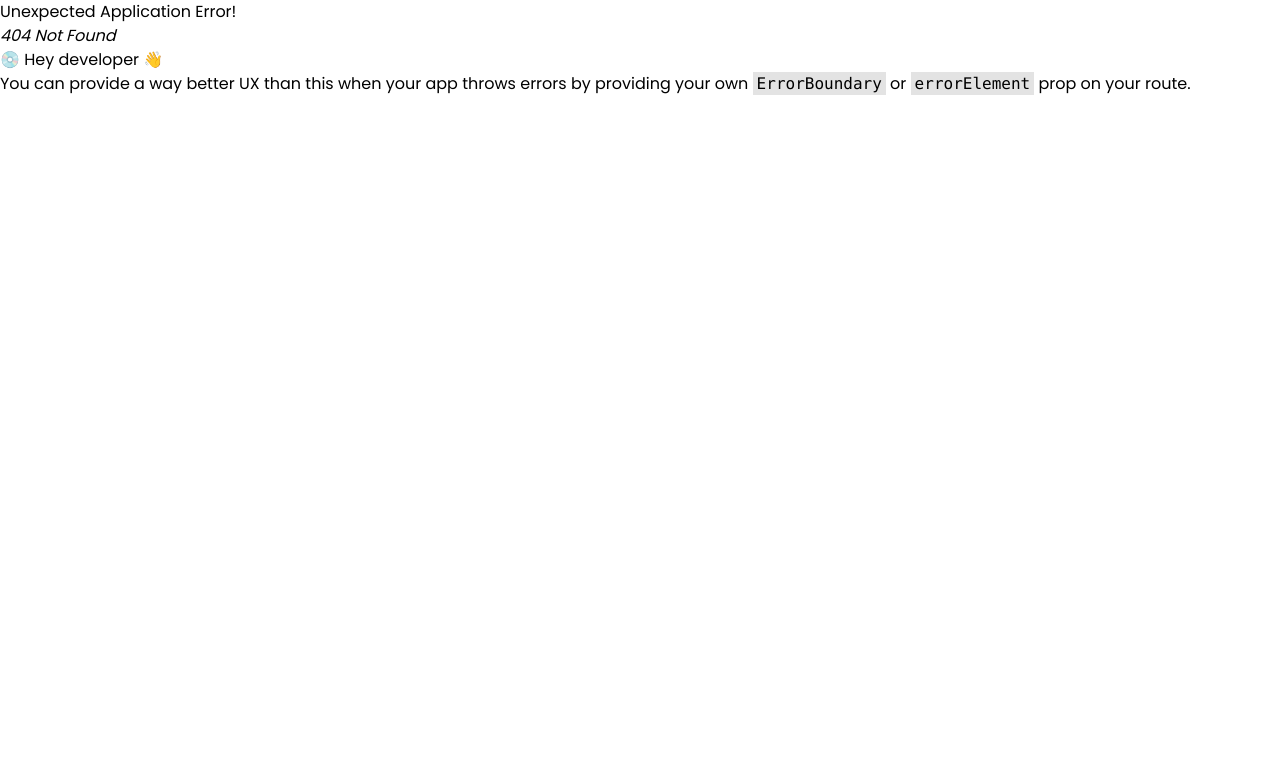
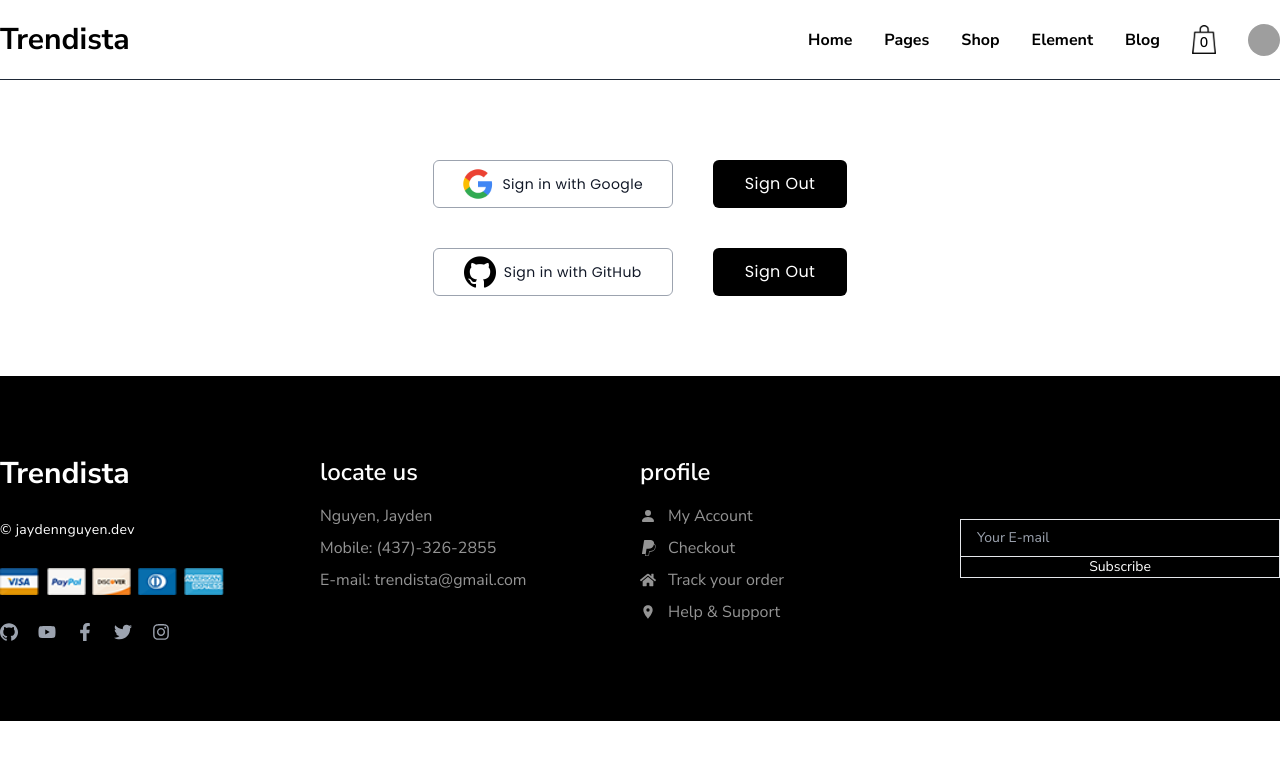
Before and after one commit to jayden-n/trendista, a React (Create React App) app in the folder client/: page /login in a window 1280 px wide. Before the commit this address had no page. Shown: the top 760 px of the page. Built offline with nearby package versions, Linux system fonts and the light colour scheme; grey boxes are pictures that could not be loaded.

Commit message:
crafted login page with google/github layout

```diff
--- a/client/src/App.js
+++ b/client/src/App.js
@@ -12,6 +12,7 @@
 import Cart from './pages/Cart';
 import { productsData } from './api/Api';
 import Product from './components/Product';
+import Login from './pages/Login';
 
 const Layout = () => {
   return (
@@ -41,6 +42,10 @@
         path: '/cart',
         element: <Cart />,
       },
+      {
+        path: '/login',
+        element: <Login />,
+      },
     ],
   },
 ]);
--- a/client/src/components/Header.js
+++ b/client/src/components/Header.js
@@ -41,11 +41,13 @@
               </span>
             </div>
           </Link>
-          <img
-            className="w-8 h-8 rounded-full"
-            src="https://images.pexels.com/photos/264547/pexels-photo-264547.jpeg?auto=compress&cs=tinysrgb&w=1260&h=750&dpr=1"
-            alt="userLogo"
-          />
+          <Link to="/login">
+            <img
+              className="w-8 h-8 rounded-full"
+              src="https://images.pexels.com/photos/264547/pexels-photo-264547.jpeg?auto=compress&cs=tinysrgb&w=1260&h=750&dpr=1"
+              alt="userLogo"
+            />
+          </Link>
         </div>
       </div>
     </div>
--- /dev/null
+++ b/client/src/pages/Login.js
@@ -0,0 +1,28 @@
+import React from 'react';
+import { githubLogo, googleLogo } from '../assets';
+const Login = () => {
+  return (
+    <div className="w-full flex flex-col items-center justify-center gap-10 py-20">
+      <div className="w-full flex items-center justify-center gap-10">
+        <div className="text-base w-60 h-12 tracking-wide border-[1px] border-gray-400 rounded-md flex items-center justify-center gap-2 hover:border-blue-600 cursor-pointer duration-300">
+          <img className="w-8" src={googleLogo} alt="googleLogo" />
+          <span className="text-sm text-gray-900">Sign in with Google</span>
+        </div>
+        <button className="bg-black text-white text-base py-3 px-8 tracking-wide rounded-md hover:bg-gray-800 duration-300">
+          Sign Out
+        </button>
+      </div>
+      <div className="w-full flex items-center justify-center gap-10">
+        <div className="text-base w-60 h-12 tracking-wide border-[1px] border-gray-400 rounded-md flex items-center justify-center gap-2 hover:border-blue-600 cursor-pointer duration-300">
+          <img className="w-8" src={githubLogo} alt="githubLogo" />
+          <span className="text-sm text-gray-900">Sign in with GitHub</span>
+        </div>
+        <button className="bg-black text-white text-base py-3 px-8 tracking-wide rounded-md hover:bg-gray-800 duration-300">
+          Sign Out
+        </button>
+      </div>
+    </div>
+  );
+};
+
+export default Login;
```
